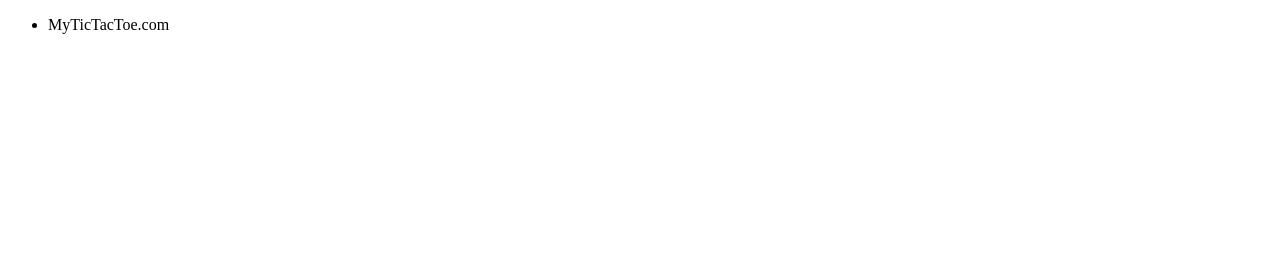
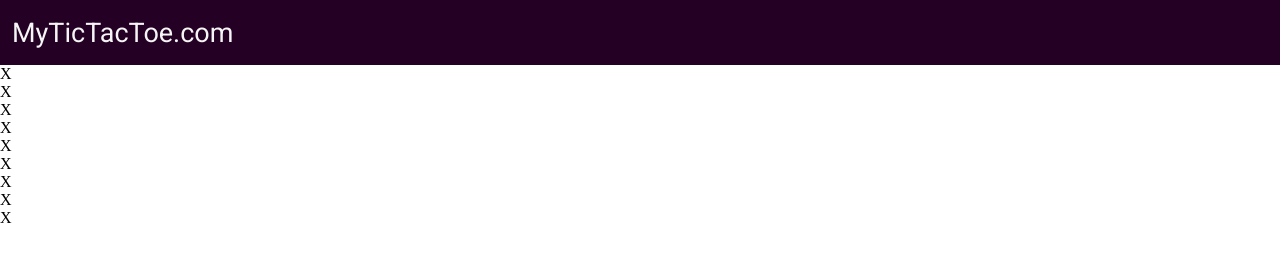
Before and after one commit to Kirtijha083/Tic_Tac_Toe_Game, a plain HTML site: page index.html in a window 1280 px wide. Drawn offline with Linux system fonts and the light colour scheme.

Commit message:
Add readme file and some style on page

```diff
--- a/index.html
+++ b/index.html
@@ -12,6 +12,20 @@
         <li>MyTicTacToe.com</li>
       </ul>
     </nav>
+    <div class="gameContainer">
+      <div class="container">
+        <div class="box"><span class="boxtext">X</span></div>
+        <div class="box"><span class="boxtext">X</span></div>
+        <div class="box"><span class="boxtext">X</span></div>
+        <div class="box"><span class="boxtext">X</span></div>
+        <div class="box"><span class="boxtext">X</span></div>
+        <div class="box"><span class="boxtext">X</span></div>
+        <div class="box"><span class="boxtext">X</span></div>
+        <div class="box"><span class="boxtext">X</span></div>
+        <div class="box"><span class="boxtext">X</span></div>
+      </div>
+
+    </div>
     <script src="script.js"></script>
   </body>
 </html>
--- a/style.css
+++ b/style.css
@@ -0,0 +1,21 @@
+/* google font import link */
+@import url('https://fonts.googleapis.com/css2?family=Oswald:wght@200..700&family=Plus+Jakarta+Sans:ital,wght@0,200..800;1,200..800&family=Roboto:ital,wght@0,100..900;1,100..900&display=swap');
+*{
+    margin: 0;
+    padding: 0;
+}
+
+nav{
+    background-color: rgb(37, 0, 37);
+    color: whitesmoke;
+    height: 65px;
+    font-size: 27px;
+    display: flex;
+    align-items: center;
+    padding: 0 12px;
+    font-family: "Roboto", sans-serif;
+}
+
+nav ul{
+    list-style-type: none;
+}
```
Also changed, not shown: 1 other file.
